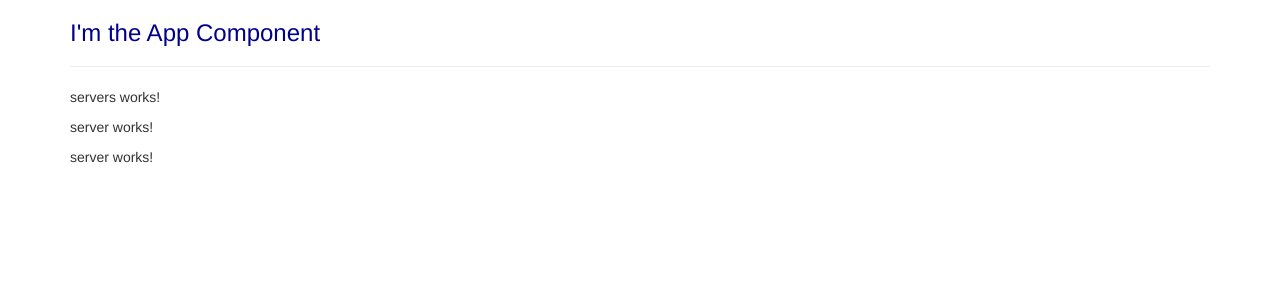
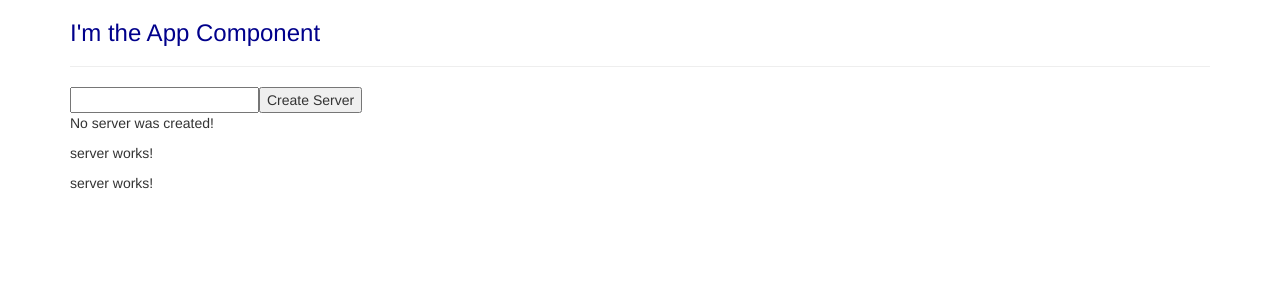
Before and after one commit to StretchTitan/AngularLearning, an Angular app: page / in a window 1280 px wide. Shown: the top 300 px of the page. Built offline with nearby package versions, Linux system fonts and the light colour scheme.

Commit message:
component data binding intro complete

```diff
--- a/src/app/app.module.ts
+++ b/src/app/app.module.ts
@@ -1,5 +1,6 @@
 import { BrowserModule } from '@angular/platform-browser';
 import { NgModule } from '@angular/core';
+import { FormsModule } from '@angular/forms';
 
 
 import { AppComponent } from './app.component';
@@ -14,7 +15,8 @@ import { ServersComponent } from './servers/servers.component';
     ServersComponent
   ],
   imports: [
-    BrowserModule
+    BrowserModule,
+    FormsModule
   ],
   providers: [],
   bootstrap: [AppComponent]
--- a/src/app/servers/servers.component.html
+++ b/src/app/servers/servers.component.html
@@ -1,5 +1,5 @@
-<p>
-  servers works!
-</p>
+<input type="text" [(ngModel)]="serverName">
+<button [disabled]="!allowNewServer" (click)="onCreateServer()">Create Server</button>
+<p>{{ serverCreationStatus }}</p>
 <app-server></app-server>
 <app-server></app-server>
--- a/src/app/servers/servers.component.ts
+++ b/src/app/servers/servers.component.ts
@@ -5,11 +5,22 @@ import { Component, OnInit } from '@angular/core';
   templateUrl: './servers.component.html',
   styleUrls: ['./servers.component.css']
 })
+
 export class ServersComponent implements OnInit {
+  allowNewServer = false;
+  serverCreationStatus = 'No server was created!';
+  serverName = '';
 
-  constructor() { }
+  constructor() {
+    setTimeout(() => {
+      this.allowNewServer = true;
+    }, 2000);
+  }
 
   ngOnInit() {
   }
 
+  onCreateServer() {
+    this.serverCreationStatus = `Server ${this.serverName} was created!`;
+  }
 }
```
Also changed, not shown: 1 other file (tests, documents, lock files or other folders).
